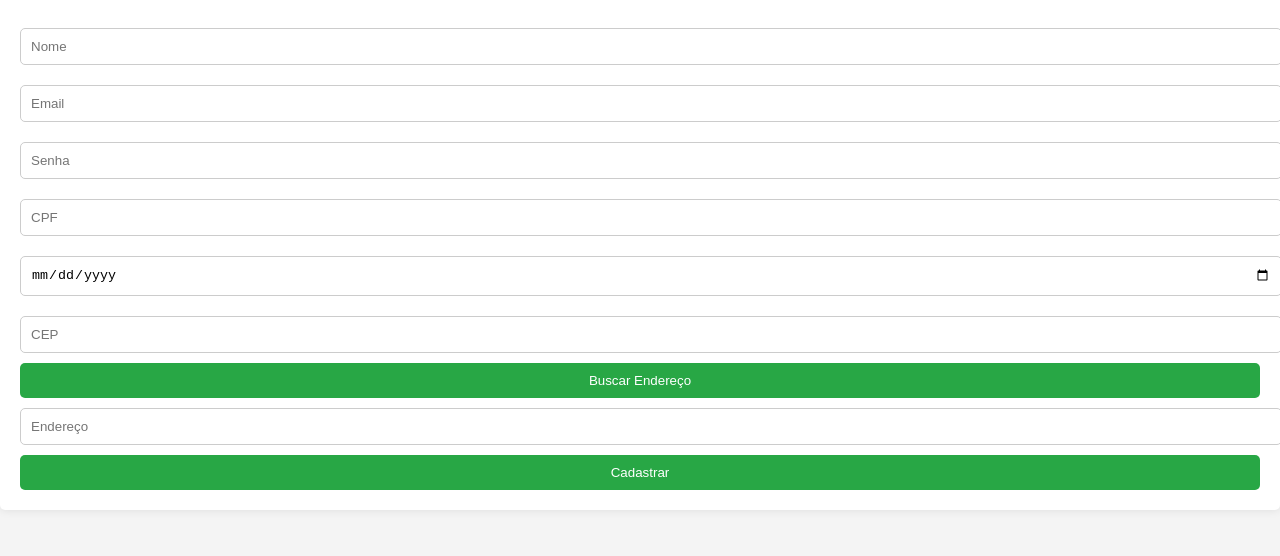
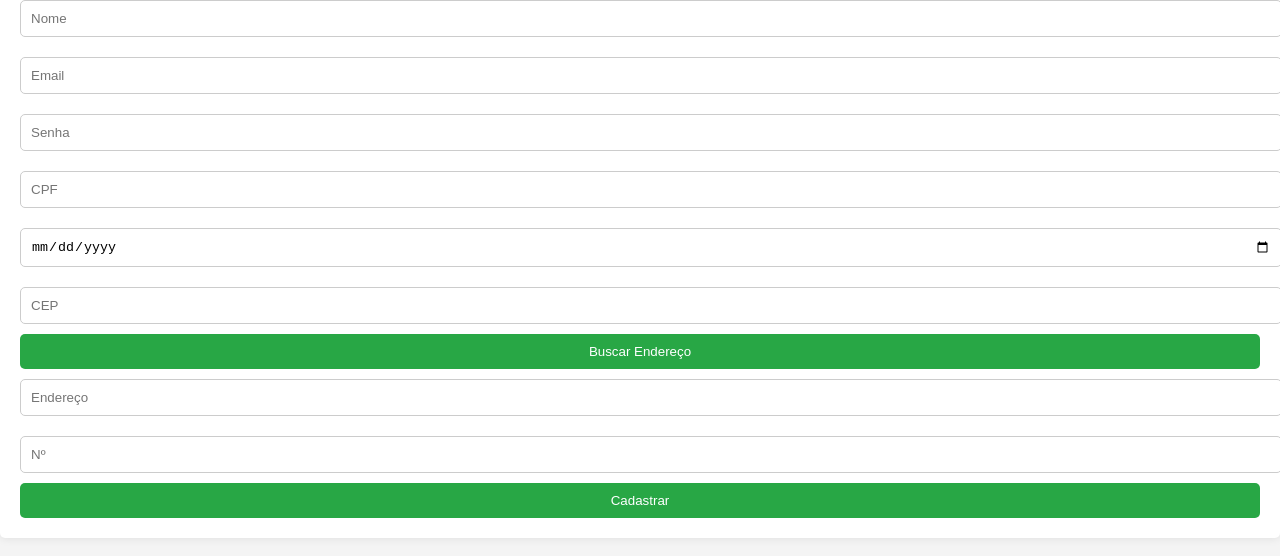
Before and after one commit to anacenali/Fomulario-de-cadastro, a plain HTML site: page index.html in a window 1280 px wide. Shown: the part 186-742 px from the top of the page. Drawn offline with Linux system fonts and the light colour scheme.

Commit message:
Add campo numero

```diff
--- a/index.html
+++ b/index.html
@@ -18,6 +18,7 @@
             <input type="text" id="cep" placeholder="CEP" required>
             <button type="button" id="buscarEndereco">Buscar Endereço</button>
             <input type="text" id="endereco" placeholder="Endereço" required>
+            <input type="number" id="endereco" placeholder="Nº" required>
             <button type="submit">Cadastrar</button>
         </form>
     </div>
```
